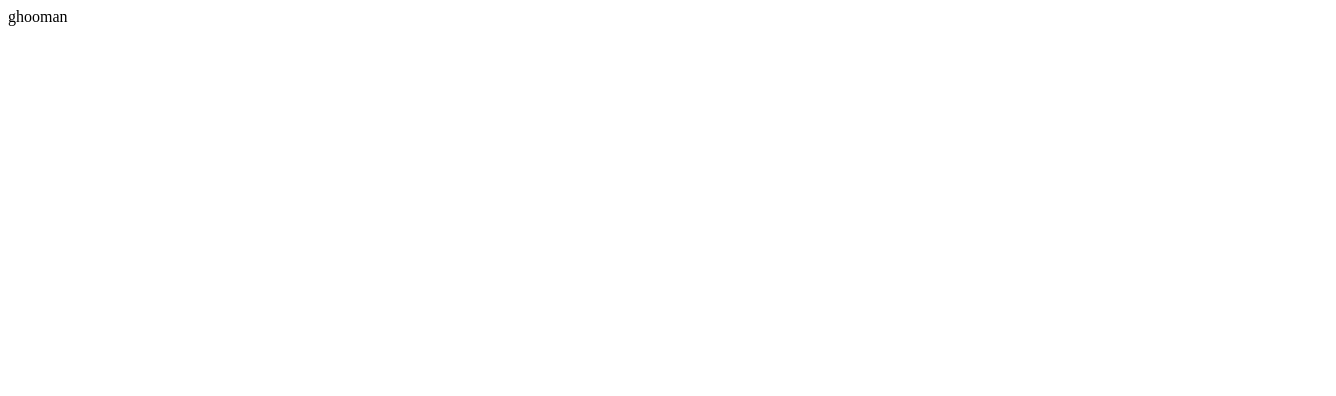
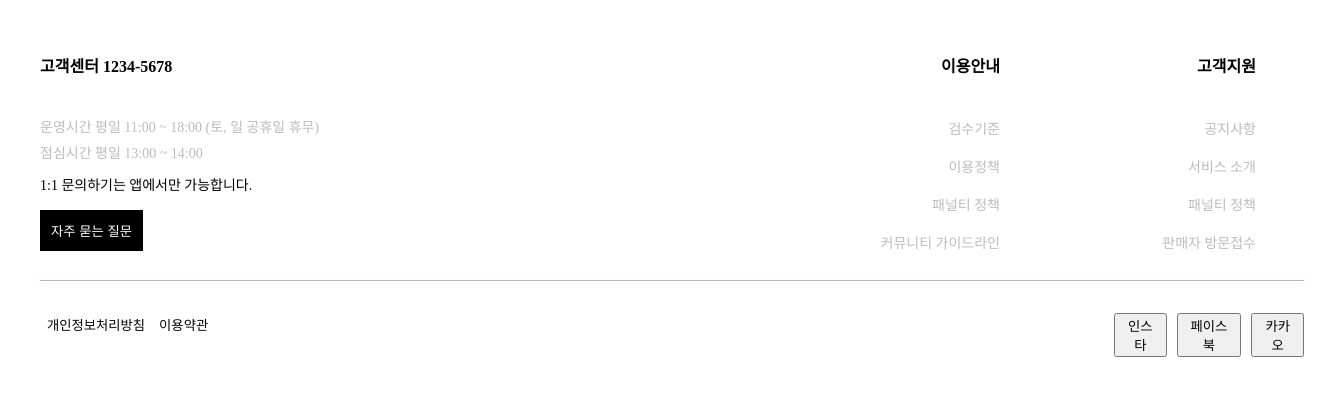
Before and after one commit to codestates/BUBLE, a React (Create React App) app: page / in a window 1280 px wide. Shown: the top 396 px of the page, 1336 px wide, since content can reach past the window. Built offline with nearby package versions, Linux system fonts and the light colour scheme.

Commit message:
footer ing

```diff
--- a/package.json
+++ b/package.json
@@ -9,6 +9,7 @@
     "react": "^18.0.0",
     "react-dom": "^18.0.0",
     "react-scripts": "5.0.0",
+    "styled-components": "^5.3.5",
     "web-vitals": "^2.1.4"
   },
   "scripts": {
--- a/src/App.js
+++ b/src/App.js
@@ -1,7 +1,14 @@
+import Footer from "./components/Footer";
+
 function App() {
-  return <div>ghooman</div>;
+  return (
+    <div>
+      <Footer />
+    </div>
+  );
 }
-function min(){
-  return ;
-}
+
 export default App;
+
+
+//style={{ maxWidth: "100%" }}
--- /dev/null
+++ b/src/components/Footer.js
@@ -0,0 +1,178 @@
+import React from "react";
+import styled from "styled-components";
+
+const Footer = () => {
+  return (
+    <FooterDiv>
+      <Top>
+        <CustomerService>
+          <Title>고객센터 1234-5678</Title>
+          <ServiceInfo>운영시간 평일 11:00 ~ 18:00 (토, 일 공휴일 휴무)</ServiceInfo>
+          <ServiceInfo>점심시간 평일 13:00 ~ 14:00</ServiceInfo>
+          <InfoBlack>1:1 문의하기는 앱에서만 가능합니다.</InfoBlack>
+          <Button>자주 묻는 질문</Button>
+        </CustomerService>
+
+        <MiddleMenu>
+          <Title>이용안내</Title>
+          <ListContainer>
+            <List>검수기준</List>
+            <List>이용정책</List>
+            <List>패널티 정책</List>
+            <List>커뮤니티 가이드라인</List>
+          </ListContainer>
+
+        </MiddleMenu>
+
+        <RightMenu>
+          <Title>고객지원</Title>
+          <ListContainer>
+            <List>공지사항</List>
+            <List>서비스 소개</List>
+            <List>패널티 정책</List>
+            <List>판매자 방문접수</List>
+          </ListContainer>
+
+        </RightMenu>
+      </Top>
+
+      <Bottom>
+        <BottomTop>
+          <LinkGroup>
+            <LinkButton>개인정보처리방침</LinkButton>
+            <LinkButton>이용약관</LinkButton>
+          </LinkGroup>
+          <IconGroup>
+            <IconButton>
+              인스타
+            </IconButton>
+            <IconButton>
+              페이스북
+            </IconButton>
+            <IconButton>
+              카카오
+            </IconButton>
+          </IconGroup>
+        </BottomTop>
+        {/* <BottomMiddle>
+          <Company>
+
+          </Company>
+        </BottomMiddle>
+        <BottomLow>
+          <Notice>
+
+          </Notice>
+          <Copyright>
+
+          </Copyright>
+        </BottomLow> */}
+      </Bottom>
+    </FooterDiv>
+
+  )
+}
+
+
+
+
+
+const FooterDiv = styled.footer`
+  position: relative;
+  width: 100%;
+  display: flex;
+  flex-direction: column;
+  background-color: white;
+  padding: 32px
+`
+
+const Top = styled.section`
+  flex: 0 0 30vh;
+  display: flex;
+`
+
+const Bottom = styled.section`
+  flex: 0 0 20vh;
+  padding-top: 32px;
+  border-top: 1px solid #aebfbe;
+`
+
+const CustomerService = styled.div`
+  flex: 0 0 30vw;
+`
+
+const MiddleMenu = styled.div`
+  flex: 0 0 45vw;
+  text-align: right;
+
+`
+
+const RightMenu = styled.div`
+  flex: 0 0 20vw;
+  text-align: right;
+`
+
+const Title = styled.h1`
+  padding-bottom: 25px;
+  font-size: 16px;
+`;
+
+const ServiceInfo = styled.p`
+  margin: 0px 0px 6px;
+  color: #bcbcbc;
+  font-size: 14px;
+`;
+
+const ListContainer = styled.ul``
+
+const List = styled.li`
+  list-style-type : none;
+  margin-bottom: 18px;
+  color: #bcbcbc;
+  font-size: 14px;
+`
+
+const InfoBlack = styled(ServiceInfo)`
+  margin: 12px 0 16px 0;
+  color: black;
+`;
+
+const Button = styled.button`
+  padding: 10px;
+  color: white;
+  font-weight: 300;
+  border: 1px solid black;
+  background-color: black;
+`
+
+const BottomTop = styled.div`
+  display: flex;
+  justify-content: space-between;
+`;
+
+const LinkGroup = styled.div`
+  flex: 0 0 70vw;
+  margin-bottom: 16px;
+`;
+
+const LinkButton = styled.button`
+  color: black;
+  background-color: white;
+  border: 1px solid white;
+`;
+
+const IconGroup = styled.div`
+  display: flex;
+  flex: 0 0 200px;  // 왜 12까지만 되는지?
+  justify-content: space-around;
+`;
+
+const IconButton = styled.button`
+margin-left: 10px;
+`;
+
+
+
+// 로컬스토리지에 로그인할때 받는 토큰을 로컬스토리지에 저장
+
+export default Footer;
--- a/src/pages/Login.js
+++ b/src/pages/Login.js
@@ -0,0 +1,2 @@
+import React, { useState, useEffect } from 'react';
+import styled from 'styled-components';
```
Also changed, not shown: src/component/header.js (deleted), src/components/Loding.js (added), src/components/ViewMore.js (added), src/components/header.js (added), 2 other files (tests, documents, lock files or other folders).
